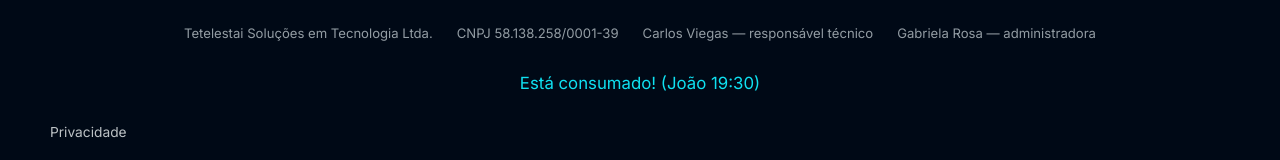
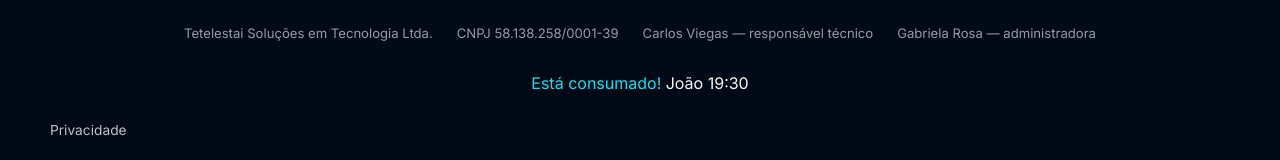
Before and after one commit to tetelestai-tech/tetelestai-tech.github.io, a React (Vite) app: page / in a window 1280 px wide. Shown: the part 5277-5437 px from the top of the page. Built offline with nearby package versions, Linux system fonts and the light colour scheme.

Commit message:
Refine localized footer verse styling

```diff
--- a/src/App.jsx
+++ b/src/App.jsx
@@ -138,7 +138,8 @@ const content = {
     privacy: "Privacidade",
     privacyPath: "/privacidade/",
     footerNote: "Tecnologia com propósito. Oportunidades sem fronteiras.",
-    footerVerse: "Está consumado! (João 19:30)",
+    footerVerse: "Está consumado!",
+    footerVerseReference: "João 19:30",
     privacyPage: {
       kicker: "Privacidade",
       title: "Privacidade e proteção de dados",
@@ -263,7 +264,8 @@ const content = {
     privacy: "Privacy",
     privacyPath: "/en/privacy/",
     footerNote: "Technology with purpose. Opportunities without borders.",
-    footerVerse: "It is finished! (John 19:30)",
+    footerVerse: "It is finished!",
+    footerVerseReference: "John 19:30",
     privacyPage: {
       kicker: "Privacy",
       title: "Privacy and data protection",
@@ -363,7 +365,13 @@ function Footer({ t, locale }) {
           <span>Carlos Viegas — {locale === "en" ? "technical lead" : "responsável técnico"}</span>
           <span>Gabriela Rosa — {locale === "en" ? "administrator" : "administradora"}</span>
         </div>
-        <p className="site-footer__verse">{t.footerVerse}</p>
+        <p className="site-footer__verse">
+          {t.footerVerse}
+          <span className="site-footer__verse-reference">
+            {"\u00A0"}
+            {t.footerVerseReference}
+          </span>
+        </p>
         <a className="footer-link" href={t.privacyPath}>{t.privacy}</a>
       </div>
     </footer>
--- a/src/styles.css
+++ b/src/styles.css
@@ -430,7 +430,8 @@ p {
 
 .site-footer__note { margin: 10px 0 0; text-align: right; }
 .site-footer__company { display: flex; flex-wrap: wrap; grid-column: 1 / -1; justify-content: center; gap: 8px 24px; padding-top: 26px; border-top: 1px solid var(--line-soft); color: var(--text-muted); font-size: 0.82rem; line-height: 1.5; text-align: center; overflow-wrap: anywhere; }
-.site-footer__verse { grid-column: 1 / -1; margin: 0; color: var(--accent-bright); text-align: center; }
+.site-footer__verse { grid-column: 1 / -1; margin: 0; color: var(--accent-bright); font-size: 1rem; text-align: center; }
+.site-footer__verse-reference { color: var(--text-primary); font-size: inherit; white-space: nowrap; }
 .site-footer__company a:hover, .footer-link:hover { color: var(--accent-bright); }
 .footer-link { grid-column: 1 / -1; color: var(--text-secondary); font-size: 0.86rem; }
 
```
Also changed, not shown: 2 other files (tests, documents, lock files or other folders).
